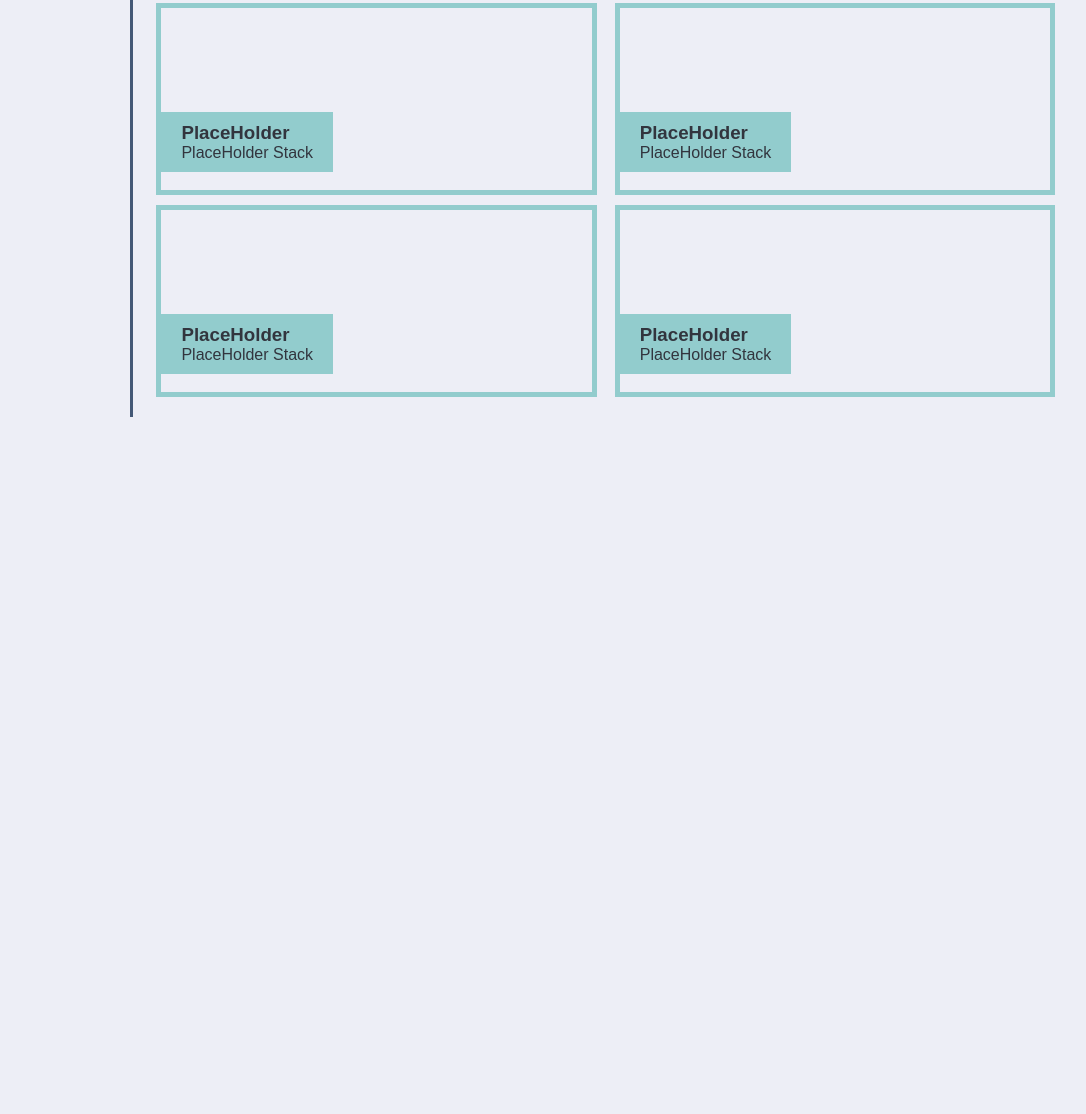
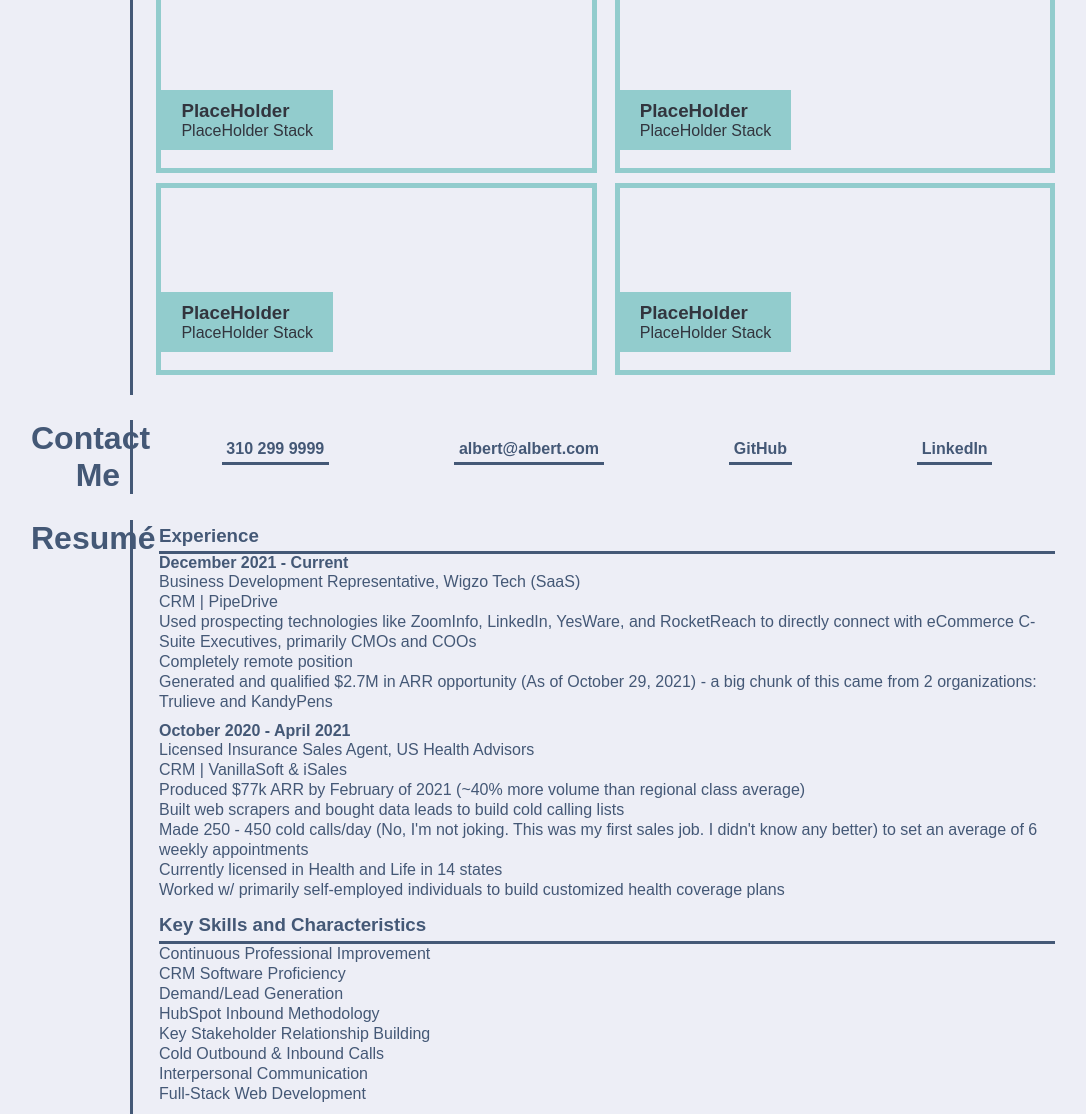
Before and after one commit to thebrrt/Module2-WebDevBC-UCF, a plain HTML site: page index.html in a window 1280 px wide. Shown: the part 967-2081 px from the top of the page, without its empty margins (97-1183 px from the left). Before the commit the page ends 1384 px from the top, so only its background shows below. Drawn offline with Linux system fonts and the light colour scheme.

Commit message:
Forgot to commit Contact Me section. About done with resumé already

```diff
--- a/assets/css/style.css
+++ b/assets/css/style.css
@@ -10,11 +10,15 @@ body {
     background-color: #EDEEF6;
     height: auto;
 }
+
+html {
+    overflow-x: hidden;
+}
 /* End User Agent Reset */
 
 /* Start Utility Rules */
 .section-container {
-    margin: 0 auto;
+    margin: 2% auto 0;
     width: 80%;
     display: flex;
     color: #445876;
@@ -38,6 +42,12 @@ body {
 
 .set-column {
     width: 49%;
+}
+
+.main-container {
+    width: 97.5%;
+    margin: 0 0 10px 2.5%;
+    flex: 1;
 }
 /* End Utility Rules */
 
@@ -101,14 +111,10 @@ nav a {
 /* End Jumbotron/Banner */
 
 /* Start About Me */
-.text-container {
-    flex: 1;
-}
 
 .text-container p {
     line-height: 1.5;
     margin-bottom: 10px;
-    padding-left: 2.5%;
 }
 /* End About Me */
 
@@ -116,16 +122,14 @@ nav a {
 #work {
     margin-top: 2%;
 }
-#work section {
+#work main {
     flex: 1;
 }
 
 #main-container {
+    position: relative;
+    height: 30vw;
     border:5px solid #92CCCD;
-    height: 30vw;
-    width: 97.5%;
-    margin: 0 0 20px 2.5%;
-    position: relative;
 }
 
 #main {
@@ -168,3 +172,36 @@ nav a {
 .secondary:hover {
     opacity: 1;
 }
+/* End Work */
+
+/* Start Contact Me */
+#contact-info {
+    display: flex;
+    justify-content: space-around;
+    align-items: center;
+    flex-wrap: wrap;
+}
+
+#contact-info a {
+    color: #445876;
+    font-weight: bold;
+    border-bottom: 3px solid;
+    padding: 0 0.5% 0.5%;
+    text-decoration: none;
+}
+/* End Contact Me */
+
+/* Start Resumé */
+.resume-title {
+    padding: 0.5% 0 0.5% 0;
+    border-bottom: 3px solid #445876;
+}
+
+.job-desc {
+    margin-bottom: 10px;
+}
+
+#resume-main section div p {
+    line-height: 1.25;
+}
+/* End Resumé */
--- a/index.html
+++ b/index.html
@@ -18,7 +18,7 @@
         <nav>
             <a href="#about-me">About Me</a>
             <a href="#work">Work</a>
-            <a href="#contact-form">Contact Me</a>
+            <a href="#contact-me">Contact Me</a>
             <a href="#resume">Resumé</a>
         </nav>
     </header>
@@ -33,7 +33,7 @@
         alt="A warm welcome to my portfolio"/>
 
         <span>
-            Cool subtitle here!
+            Revenue Operations & Freelance
         </span>
     </section>
 
@@ -42,14 +42,15 @@
         <h2 class="section-title">
             About Me
         </h2>
-        <div class="text-container">
+
+        <main class="text-container main-container">
             <p>
-                Helvetica put abird on it church-key Blue Bottle banjo bespoke brunch Etsy authentic Marfa quinoa typewriter plaid direct trade small batch wayfarers bicycle rights cliche craft beer gastropub single-origin coffee Godard Carles you probably haven't heard of them irony pickled kitsch synth sriracha gentrify literally heirloom blog Truffaut paleo scenester
+                Self-motivated, results-driven business development professional with a successful background in insurance and Software-as-a-Service (SaaS). Enthusiastic people person with methodical, but flexible approach. Self-taught full stack web developer known for a "Sink or Swim - whatever it takes" mentality.
             </p>
             <p>
-                Echo Park sriracha Pinterest vegan biodiesel 90's irony iPhone Kickstarter Carles crucifix kitsch narwhal dreamcatcher pickled trust fund selvage art party letterpress Tumblr post-ironic kogi Thundercats Tonx Brooklyn Pitchfork Odd Future authentic normcore freegan leggings Schlitz chambray organic tousled retro fap squid street art church-key fashion axe Wes Anderson bespoke whatever gentrify banh mi you probably haven't heard of them American Apparel next level pug ugh.
+                In my spare time, I enjoy spending time outdoors with my family (when the Florida weather isn't hostile) and building applications/websites. Although I am a Florida native, I do not take our beaches and springs for granted.
             </p>
-        </div>
+        </main>
     </article>
 
     <!-- Work -->
@@ -57,8 +58,9 @@
         <h2 class="section-title">
             Work
         </h2>
-        <section>
-            <div id="main-container">
+
+        <main>
+            <div id="main-container" class="main-container">
                 <div id="main"></div>
                 <span class="subtitle-work">
                     <h3>Run Buddy</h3>
@@ -101,7 +103,68 @@
                     </div>
                 </div>
             </div>
-        </section>
+        </main>
+    </article>
+
+    <!-- Contact Me -->
+    <article id="contact-me" class="section-container">
+        <h2 class="section-title">
+            Contact Me
+        </h2>
+
+        <main class="main-container" id="contact-info">
+            <a target="_blank" href="tel:+13102996429">310 299 9999</a>
+            <a target="_blank" href="mailto:albert@albert.com">albert@albert.com</a>
+            <a target="_blank" href="https://github.com/thebrrt">GitHub</a>
+            <a target="_blank" href="https://www.linkedin.com/in/albertml/">LinkedIn</a>
+        </main>
+    </article>
+
+    <!-- Resumé -->
+    <article id="resume" class="section-container">
+        <h2 class="section-title">Resumé</h2>
+
+        <main id="resume-main" class="main-container">
+            <h3 id="experience" class="resume-title">Experience</h3>
+            <section class="job">
+                <h4 class="job-date">December 2021 - Current</h4>
+                <div class="job-desc">
+                    <p>Business Development Representative, Wigzo Tech (SaaS)</p>
+                    <p>CRM | PipeDrive</p>
+                    <p>Used prospecting technologies like ZoomInfo, LinkedIn, YesWare, and RocketReach to directly connect with eCommerce C-Suite Executives, primarily CMOs and COOs</p>
+                    <p>Completely remote position</p>
+                    <p>Generated and qualified $2.7M in ARR opportunity (As of October 29, 2021) - a big chunk of this came from 2 organizations: Trulieve and KandyPens</p>
+                </div>
+            </section>
+            <section class="job">
+                <h4 class="job-date">October 2020 - April 2021</h4>
+                <div class="job-desc">
+                    <p>Licensed Insurance Sales Agent, US Health Advisors</p>
+                    <p>CRM | VanillaSoft & iSales</p>
+                    <p>Produced $77k ARR by February of 2021 (~40% more volume than regional class average)</p>
+                    <p>Built web scrapers and bought data leads to build cold calling lists</p>
+                    <p>Made 250 - 450 cold calls/day (No, I'm not joking. This was my first sales job. I didn't know any better) to set an average of 6 weekly appointments</p>
+                    <p>Currently licensed in Health and Life in 14 states</p>
+                    <p>Worked w/ primarily self-employed individuals to build customized health coverage plans</p>
+                </div>
+            </section>
+
+            <h3 id="skills" class="resume-title">Key Skills and Characteristics</h3>
+            <section>
+                <div class="skills-column">
+                    <p>Continuous Professional Improvement</p>
+                    <p>CRM Software Proficiency</p>
+                    <p>Demand/Lead Generation</p>
+                    <p>HubSpot Inbound Methodology</p>
+                </div>
+                <div class="skills-column">
+                    <p>Key Stakeholder Relationship Building</p>
+                    <p>Cold Outbound & Inbound Calls</p>
+                    <p>Interpersonal Communication</p>
+                    <p>Full-Stack Web Development</p>
+                </div>
+            </section>
+        </main>
     </article>
 </body>
 </html>
```
Also changed, not shown: 1 other file.
